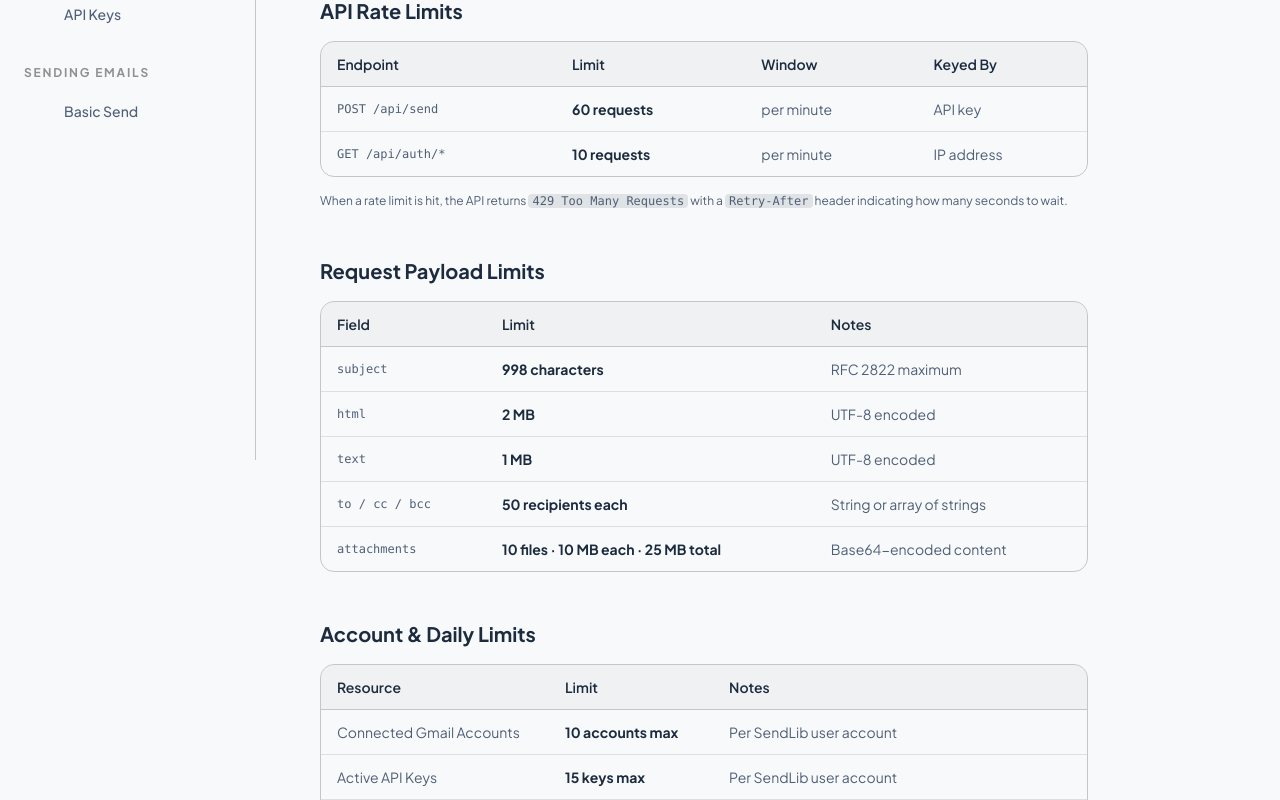
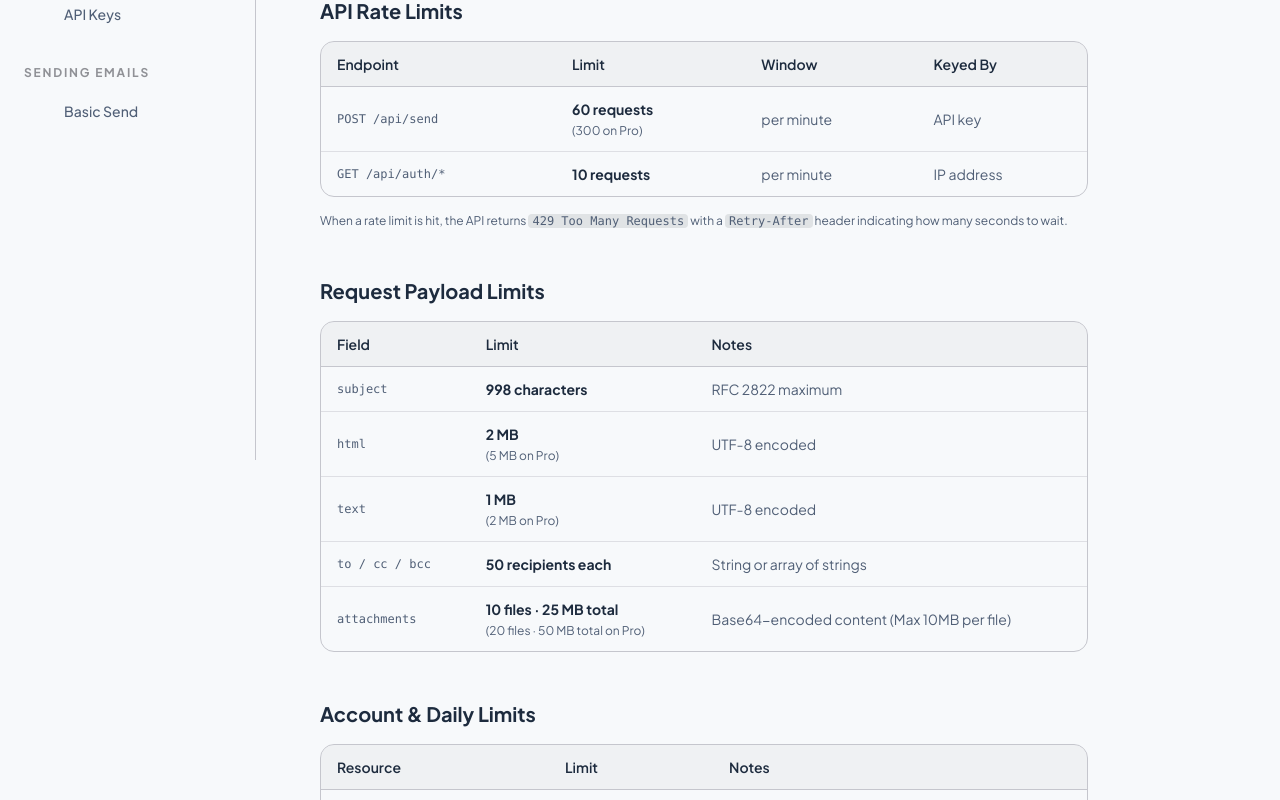
Before and after one commit to samueltuoyo15/send-liberty, a Next.js app: page /docs/limits in a window 1280 px wide. Shown: the part 340-1140 px from the top of the page. Built offline with nearby package versions, Linux system fonts and the light colour scheme; some icons are missing.

Commit message:
docs: update limits and quotas page to reflect new pro plan metrics

```diff
--- a/app/docs/limits/page.tsx
+++ b/app/docs/limits/page.tsx
@@ -13,7 +13,7 @@ export default function LimitsPage() {
       </div>
 
       <p className="text-secondary leading-relaxed">
-        SendLib is free. The following limits apply to all accounts to ensure platform stability and protect fair usage.
+        The following limits apply to accounts to ensure platform stability and protect fair usage. Pro plan upgrades increase these limits significantly.
       </p>
 
       {/* Section 1: Rate Limits */}
@@ -32,7 +32,7 @@ export default function LimitsPage() {
             <tbody className="divide-y divide-outline-variant/50">
               <tr className="hover:bg-surface-variant/20 transition-colors">
                 <td className="px-4 py-3 font-mono text-xs text-secondary"><code>POST /api/send</code></td>
-                <td className="px-4 py-3 font-bold text-primary-sendlib">60 requests</td>
+                <td className="px-4 py-3 font-bold text-primary-sendlib">60 requests <span className="font-normal text-xs text-secondary block mt-1">(300 on Pro)</span></td>
                 <td className="px-4 py-3 text-secondary">per minute</td>
                 <td className="px-4 py-3 text-secondary">API key</td>
               </tr>
@@ -70,12 +70,12 @@ export default function LimitsPage() {
               </tr>
               <tr className="hover:bg-surface-variant/20 transition-colors">
                 <td className="px-4 py-3 font-mono text-xs text-secondary"><code>html</code></td>
-                <td className="px-4 py-3 font-bold text-primary-sendlib">2 MB</td>
+                <td className="px-4 py-3 font-bold text-primary-sendlib">2 MB <span className="font-normal text-xs text-secondary block mt-1">(5 MB on Pro)</span></td>
                 <td className="px-4 py-3 text-secondary">UTF-8 encoded</td>
               </tr>
               <tr className="hover:bg-surface-variant/20 transition-colors">
                 <td className="px-4 py-3 font-mono text-xs text-secondary"><code>text</code></td>
-                <td className="px-4 py-3 font-bold text-primary-sendlib">1 MB</td>
+                <td className="px-4 py-3 font-bold text-primary-sendlib">1 MB <span className="font-normal text-xs text-secondary block mt-1">(2 MB on Pro)</span></td>
                 <td className="px-4 py-3 text-secondary">UTF-8 encoded</td>
               </tr>
               <tr className="hover:bg-surface-variant/20 transition-colors">
@@ -85,8 +85,8 @@ export default function LimitsPage() {
               </tr>
               <tr className="hover:bg-surface-variant/20 transition-colors">
                 <td className="px-4 py-3 font-mono text-xs text-secondary"><code>attachments</code></td>
-                <td className="px-4 py-3 font-bold text-primary-sendlib">10 files · 10 MB each · 25 MB total</td>
-                <td className="px-4 py-3 text-secondary">Base64-encoded content</td>
+                <td className="px-4 py-3 font-bold text-primary-sendlib">10 files · 25 MB total <span className="font-normal text-xs text-secondary block mt-1">(20 files · 50 MB total on Pro)</span></td>
+                <td className="px-4 py-3 text-secondary">Base64-encoded content (Max 10MB per file)</td>
               </tr>
             </tbody>
           </table>
@@ -108,12 +108,12 @@ export default function LimitsPage() {
             <tbody className="divide-y divide-outline-variant/50">
               <tr className="hover:bg-surface-variant/20 transition-colors">
                 <td className="px-4 py-3 text-secondary">Connected Gmail Accounts</td>
-                <td className="px-4 py-3 font-bold text-primary-sendlib">10 accounts max</td>
+                <td className="px-4 py-3 font-bold text-primary-sendlib">10 accounts max <span className="font-normal text-xs text-secondary block mt-1">(Unlimited on Pro)</span></td>
                 <td className="px-4 py-3 text-secondary">Per SendLib user account</td>
               </tr>
               <tr className="hover:bg-surface-variant/20 transition-colors">
                 <td className="px-4 py-3 text-secondary">Active API Keys</td>
-                <td className="px-4 py-3 font-bold text-primary-sendlib">15 keys max</td>
+                <td className="px-4 py-3 font-bold text-primary-sendlib">15 keys max <span className="font-normal text-xs text-secondary block mt-1">(Unlimited on Pro)</span></td>
                 <td className="px-4 py-3 text-secondary">Per SendLib user account</td>
               </tr>
               <tr className="hover:bg-surface-variant/20 transition-colors">
```
